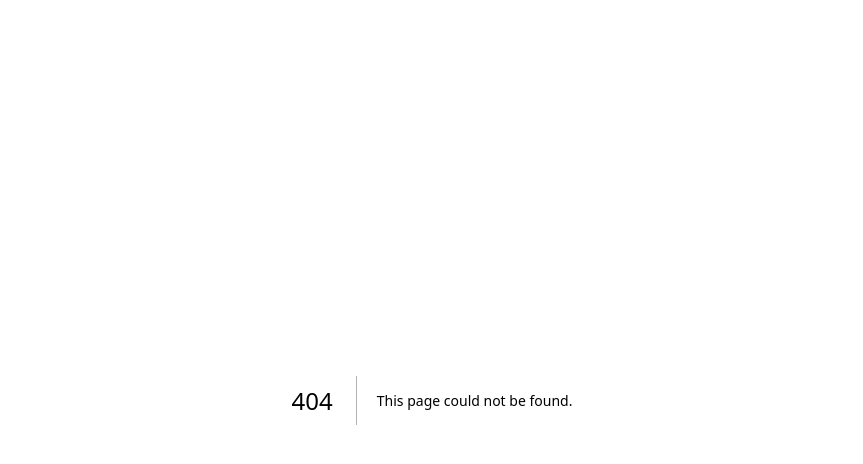
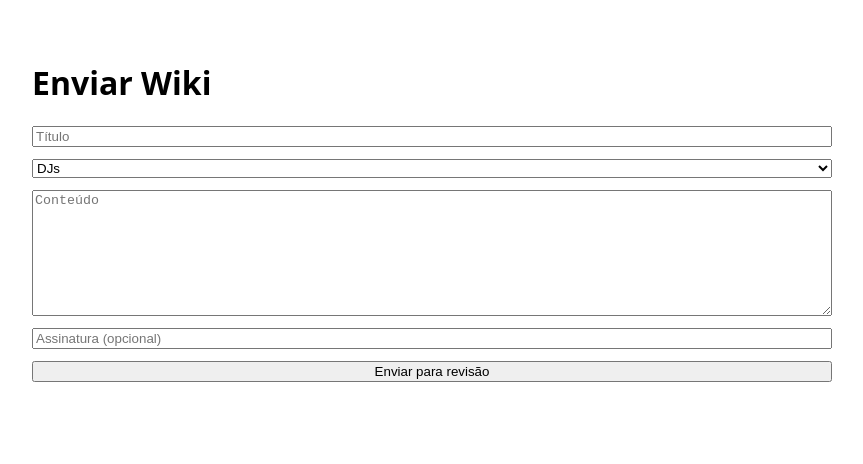
Before and after one commit to h3cke5/wiki, a Next.js app: page /submit in a window 1280 px wide. Before the commit this address had no page. Shown: the top 464 px of the page, without its empty margins (208-1071 px from the left). Built offline with nearby package versions, Linux system fonts and the light colour scheme.

Commit message:
Create submit.js

```diff
--- /dev/null
+++ b/pages/submit.js
@@ -0,0 +1,44 @@
+import { useState } from "react";
+const CATS = ["DJs", "BDFD", "AOI", "HTML"];
+
+export default function Submit() {
+  const [title, setTitle] = useState("");
+  const [category, setCategory] = useState(CATS[0]);
+  const [content, setContent] = useState("");
+  const [author, setAuthor] = useState("");
+  const [status, setStatus] = useState("");
+
+  async function onSubmit(e) {
+    e.preventDefault();
+    setStatus("Enviando...");
+
+    const r = await fetch("/api/wiki/submit", {
+      method: "POST",
+      headers: { "Content-Type": "application/json" },
+      body: JSON.stringify({ title, category, content, author })
+    });
+    const j = await r.json();
+    if (r.ok && j.ok) {
+      setStatus(`Enviado! ID: ${j.id}`);
+      setTitle(""); setContent(""); setAuthor("");
+    } else {
+      setStatus(j.error || "Erro ao enviar");
+    }
+  }
+
+  return (
+    <main style={{ padding: "2rem", maxWidth: 800, margin: "0 auto", fontFamily: "system-ui, sans-serif" }}>
+      <h1>Enviar Wiki</h1>
+      <form onSubmit={onSubmit} style={{ display: "grid", gap: 12 }}>
+        <input value={title} onChange={(e)=>setTitle(e.target.value)} placeholder="Título" required />
+        <select value={category} onChange={(e)=>setCategory(e.target.value)}>
+          {CATS.map(c => <option key={c} value={c}>{c}</option>)}
+        </select>
+        <textarea value={content} onChange={(e)=>setContent(e.target.value)} placeholder="Conteúdo" rows={8} required />
+        <input value={author} onChange={(e)=>setAuthor(e.target.value)} placeholder="Assinatura (opcional)" />
+        <button type="submit">Enviar para revisão</button>
+        <p>{status}</p>
+      </form>
+    </main>
+  );
+}
```
